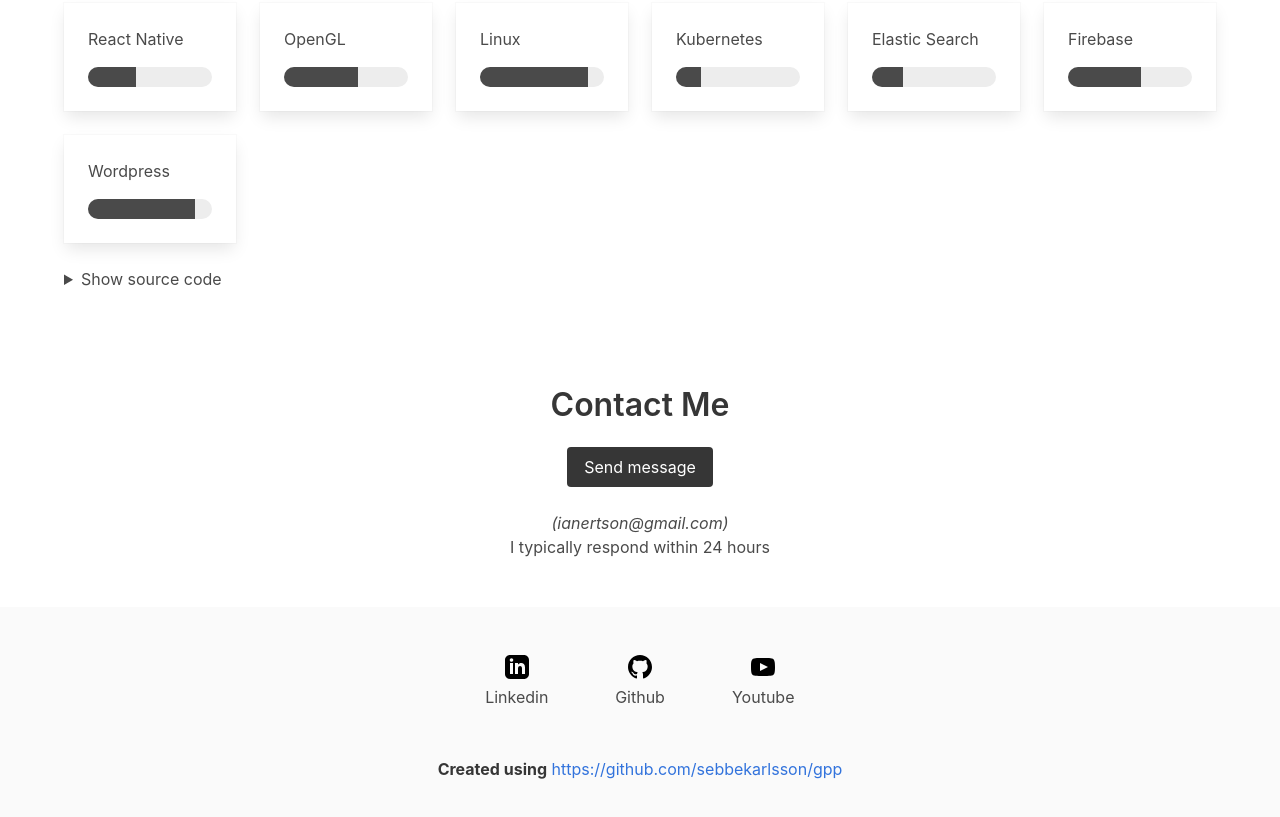
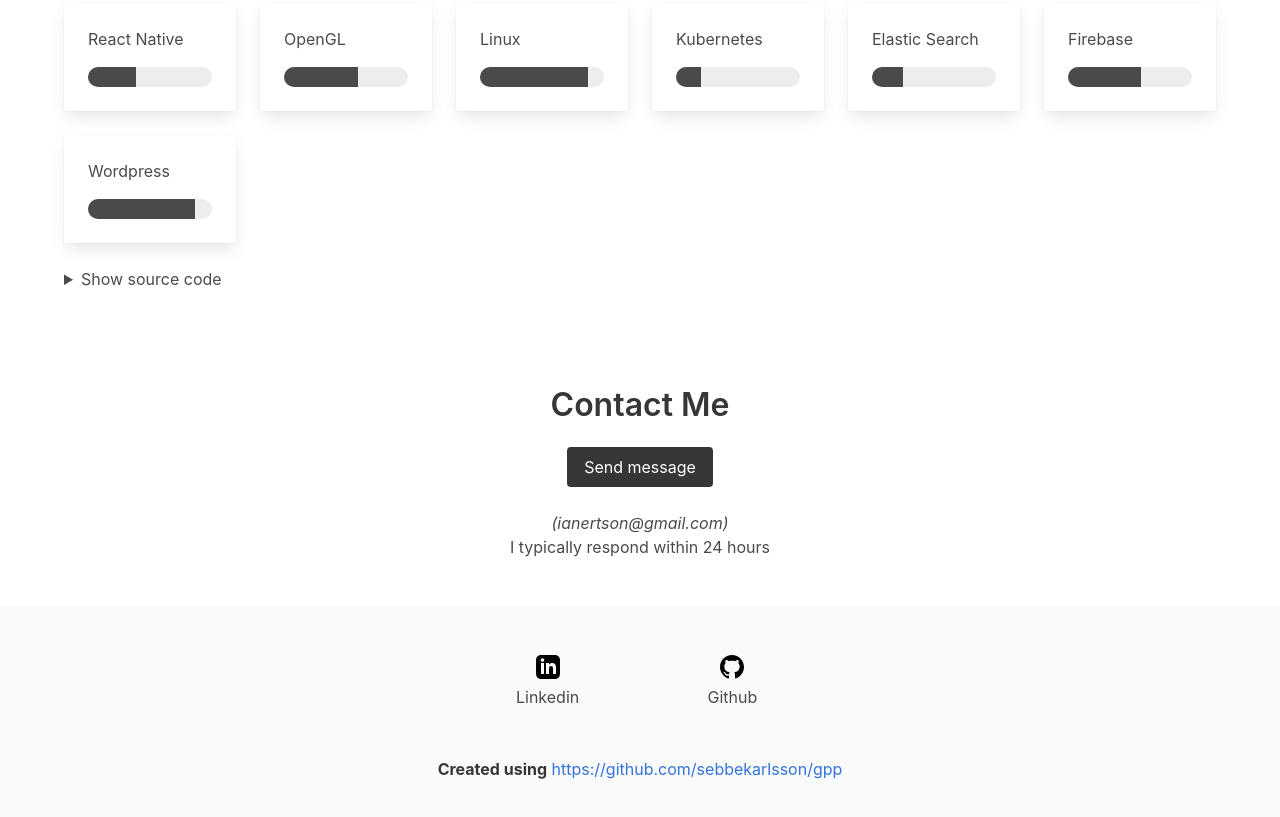
Before and after one commit to sebbekarlsson/me, a plain HTML site: page dist/index.html in a window 1280 px wide. Shown: the part 2725-3542 px from the top of the page. Drawn offline with Linux system fonts and the light colour scheme.

```diff
--- a/dist/index.html
+++ b/dist/index.html
@@ -1284,16 +1284,6 @@ The main technology used here was Python.
 
 </a>
 </div>
-  <div class="column">
-
-<a href="https://www.youtube.com/user/FacileVolare" target="_blank">
-
-<svg xmlns="http://www.w3.org/2000/svg" width="24" height="24" viewBox="0 0 24 24"><path d="M19.615 3.184c-3.604-.246-11.631-.245-15.23 0-3.897.266-4.356 2.62-4.385 8.816.029 6.185.484 8.549 4.385 8.816 3.6.245 11.626.246 15.23 0 3.897-.266 4.356-2.62 4.385-8.816-.029-6.185-.484-8.549-4.385-8.816zm-10.615 12.816v-8l8 3.993-8 4.007z"/></svg>
-
-<p>Youtube</p>
-
-</a>
-</div>
 </div>
 
 </div>
```
Also changed, not shown: src/index.html (+2 -0 lines), src/social.html (+0 -5 lines).
